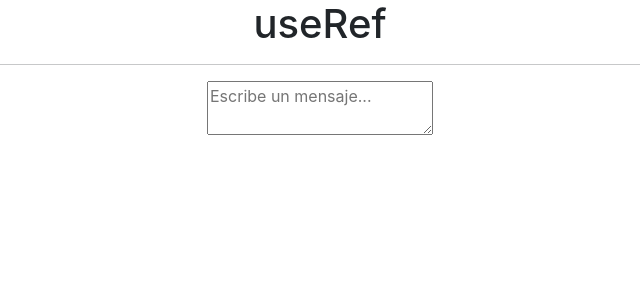
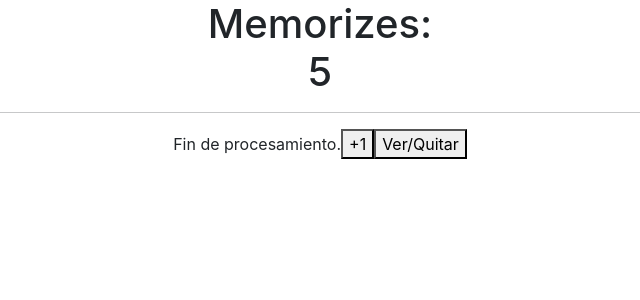
Before and after one commit to mariobaron29/training-react-desde-cero, a React (Create React App) app in the folder Proyectos/04-hooks/: page / in a window 1280 px wide. Shown: the top 300 px of the page, without its empty margins (320-960 px from the left). Built offline with nearby package versions, Linux system fonts and the light colour scheme.

Commit message:
Ejemplo memorize y hook useMemo

```diff
--- a/Proyectos/04-hooks/src/App.js
+++ b/Proyectos/04-hooks/src/App.js
@@ -1,13 +1,13 @@
 //import Calculadora from './components/Calculadora'
 //import State from './components/State'
-import Ref from './components/Ref'
+import Memorize from './components/memos/Memorize'
 
 
 const App = () => {
   return (
   //<State/>
     <div className = "container text-center">
-      <Ref/>
+      <Memorize/>
     </div>
     /*{
 
--- /dev/null
+++ b/Proyectos/04-hooks/src/components/memos/Dato.jsx
@@ -0,0 +1,11 @@
+import React from 'react'
+
+const Dato = ({value}) => {
+    return (
+        <p>
+            {value}
+        </p>
+    )
+}
+
+export default React.memo(Dato)// React.memo() es una funcion que recibe todo el componente y lo mntiene en memoria
--- /dev/null
+++ b/Proyectos/04-hooks/src/components/memos/Memorize.jsx
@@ -0,0 +1,34 @@
+import {useState, useMemo} from 'react'
+import Dato from './Dato'
+
+const Memorize = () => {
+
+    const [counter, setCounter] = useState(5)
+    const [view, setView] = useState(true)
+
+    const pesado = (iter) => {
+        for (let i = 0; i < iter; i++) {
+            console.log("procesando")
+        }
+
+        return "Fin de procesamiento."
+    }
+
+    const pesadoMemo = useMemo(() => pesado(counter), [counter])
+
+    const handleClick = () => {
+        setCounter(counter + 1)
+    }
+
+    return (
+        <>
+            <h1>Memorizes: <Dato value = {counter}/></h1>
+            <hr />
+            {pesadoMemo}
+            <button onClick = {handleClick}> +1 </button>
+            <button onClick = {() => setView(!view)}> Ver/Quitar</button>
+        </>
+    )
+}
+
+export default Memorize
```
